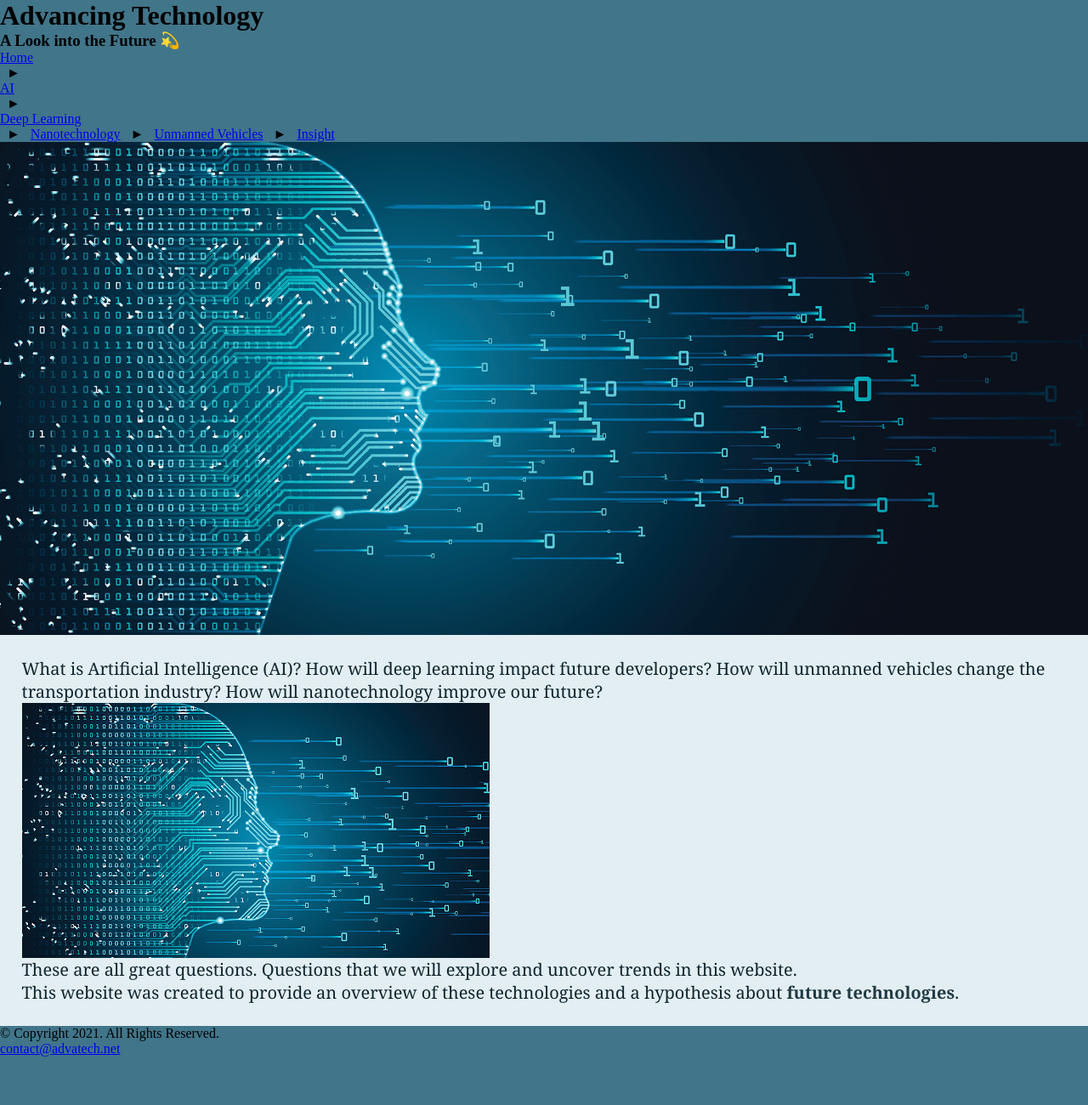
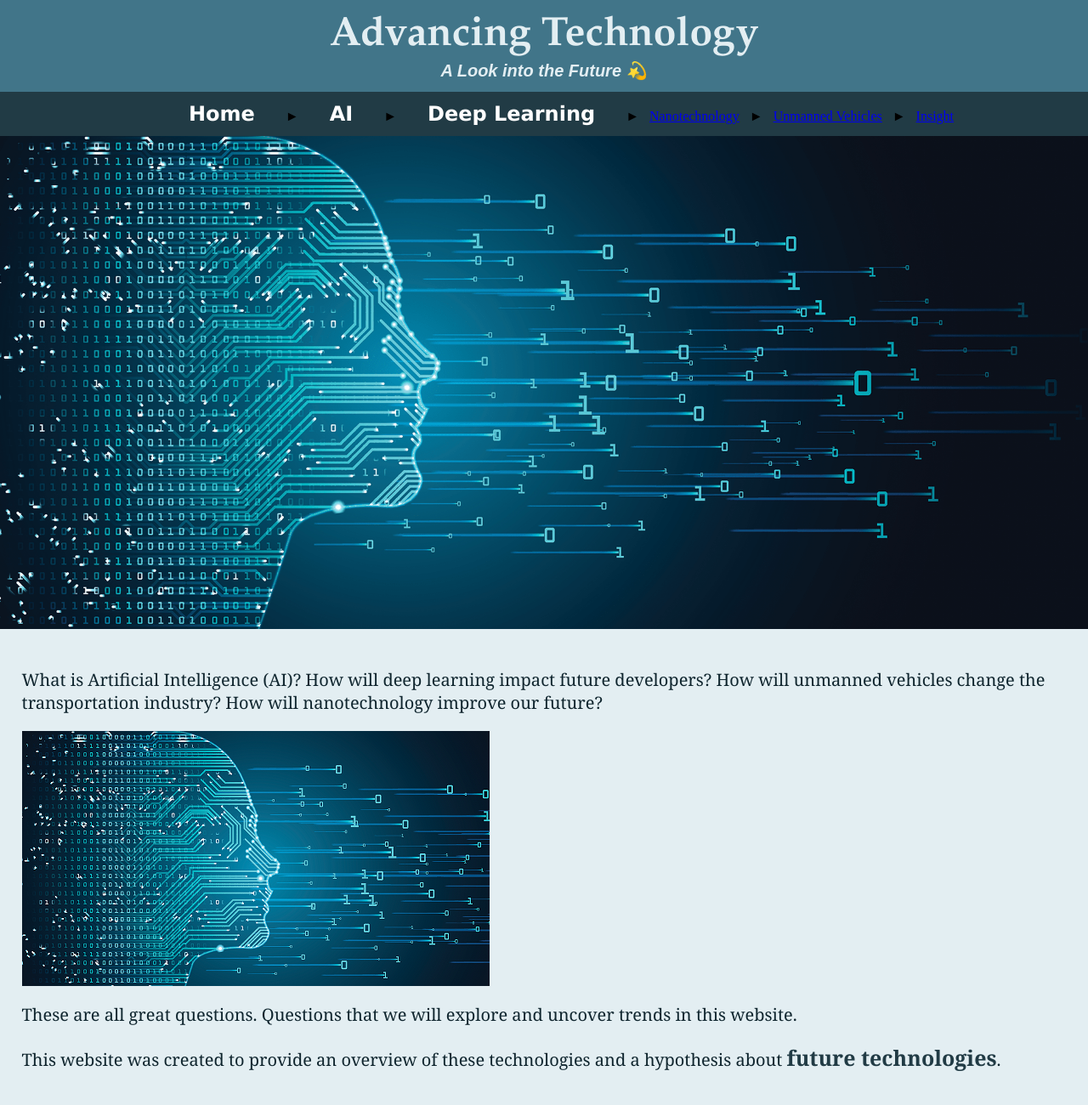
Before and after one commit to deontaethomas01/deontaethomas.github.io, a plain HTML site: page index.html in a window 1280 px wide. Shown: the top 1300 px of the page at 85% size. Before the commit the page ends 1243 px from the top, so only its background shows below. Drawn offline with Linux system fonts and the light colour scheme.

Commit message:
Refactor styles.css with new layout and styles
Updated styles.css to include new header, nav, and footer styles.

```diff
--- a/css/styles.css
+++ b/css/styles.css
@@ -1,25 +1,69 @@
 /*
-  Name: Deontae Thomas
-  Date: 10/15/26
-  File: styles.css
+   Name: Deontae Thomas
+   Date: 10/15/26
+   File Name: styles.css
 */
 
 /* CSS Reset */
-*, *::before, *::after {
-    box-sizing: border-box;
+body, header, nav, main, footer, img, h1, h3 {
     margin: 0;
     padding: 0;
+    border: 0;
 }
 
-/* Global / Body Styles */
+/* Global Body Styles */
 body {
     background-color: #417589;
 }
 
+/* Responsive Image Rules */
 img {
     max-width: 100%;
     display: block;
-    height: auto;
+}
+
+/* Style rules for header content */
+header {
+    text-align: center;
+    color: #e3eef2;
+    padding: 1%;
+}
+
+header h1 {
+    font-size: 3em;
+    font-family: Garamond, Times, serif;
+}
+
+header h3 {
+    font-style: italic;
+    font-size: 1.25em;
+    font-family: Futura, Arial, sans-serif;
+}
+
+/* Style rules for navigation area */
+nav {
+    background-color: #213b45;
+}
+
+nav ul {
+    list-style-type: none;
+    margin: 0;
+    text-align: center;
+}
+
+nav li {
+    display: inline-block;
+    font-size: 1.5em;
+    font-family: Verdana, Arial, sans-serif;
+    font-weight: bold;
+}
+
+nav li a {
+    display: block;
+    color: #fff;
+    text-align: center;
+    padding: 0.5em 1em;
+    text-decoration: none;
 }
 
 /* Style rules for main content */
@@ -49,8 +93,27 @@
     font-size: 1.15em;
 }
 
-/* Action span style rule */
-span.action {
+/* Custom Text Classes & ID Selectors */
+.action {
+    font-size: 1.25em;
+    color: #213b45;
     font-weight: bold;
-    color: #213B45;
+    text-variant-caps: all-small-caps; /* used to set text to small caps */
 }
+
+#deep {
+    color: #213b45;
+}
+
+/* Style rules for footer content */
+footer {
+    text-align: center;
+    font-size: 0.75em;
+    color: #e3eef2;
+    font-weight: bold;
+}
+
+footer a {
+    color: #e3eef2;
+    text-decoration: none;
+}
```
